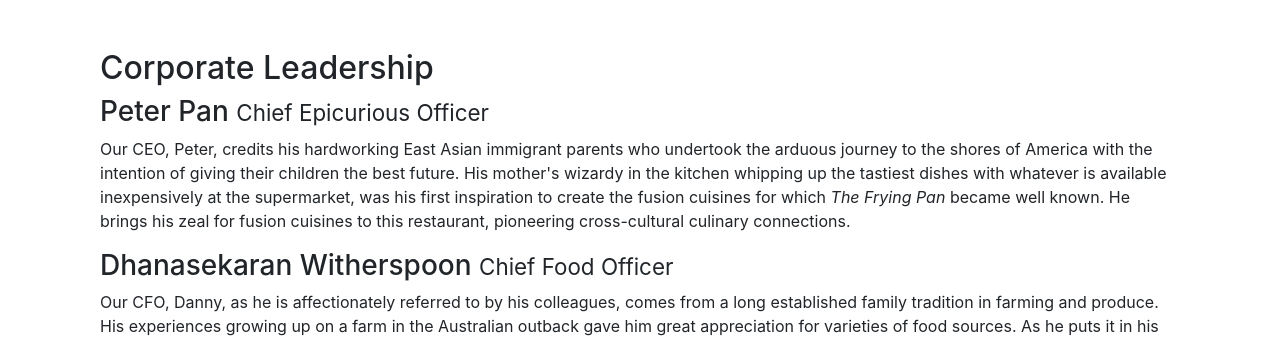
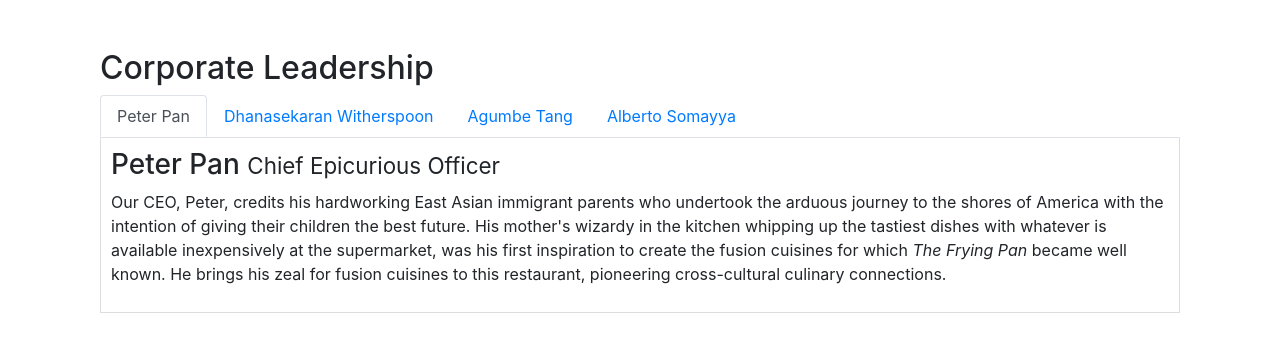
Before and after one commit to ZnS-20/Front-End-Web-UI-Framework-and-Tools-Bootstrap-4, a website: page aboutus.html in a window 1280 px wide. Shown: the part 978-1315 px from the top of the page. Drawn offline with nearby package versions, Linux system fonts and the light colour scheme.

Commit message:
Week3: Tabs, Pills and Toggle

```diff
--- a/aboutus.html
+++ b/aboutus.html
@@ -6,16 +6,12 @@
     <meta charset="utf-8">
     <meta name="viewport" content="width=device-width, initial-scale=1, shrink-to-fit=no">
     <meta http-equiv="x-ua-compatible" content="ie=edge">
-
     <!-- Bootstrap CSS -->
     <link rel="stylesheet" href="node_modules/bootstrap/dist/css/bootstrap.min.css">
     <link rel="stylesheet" href="node_modules/font-awesome/css/font-awesome.min.css">
     <link rel="stylesheet" href="node_modules/bootstrap-social/bootstrap-social.css">
     <link rel="stylesheet" href="css/styles.css">
-
-
     <title>Ristorante Con Fusion: About Us</title>
-
 </head>
 
 <body>
@@ -33,10 +29,8 @@
                     <li class="nav-item"><a class="nav-link" href="./contactus.html"><i class="fa fa-address-card"></i>Contact</a></li>
                 </ul>
             </div>
-
         </div>
     </nav>
-
     <header class="jumbotron">
         <div class="container">
             <div class="row row-header">
@@ -50,7 +44,6 @@
             </div>
         </div>
     </header>
-
     <div class="container">
         <div class="row">
             <ol class="col-12 breadcrumb">
@@ -62,11 +55,10 @@
                 <hr>
             </div>
         </div>
-
         <div class="row row-content">
             <div class="col-sm-6">
                 <h2>Our History</h2>
-                <p>Started in 2010, Ristorante con Fusion quickly established itself as a culinary icon par excellence in Hong Kong. With its unique brand of world fusion cuisine that can be found nowhere else, it enjoys patronage from the A-list clientele in Hong Kong.  Featuring four of the best three-star Michelin chefs in the world, you never know what will arrive on your plate the next time you visit us.</p>
+                <p>Started in 2010, Ristorante con Fusion quickly established itself as a culinary icon par excellence in Hong Kong. With its unique brand of world fusion cuisine that can be found nowhere else, it enjoys patronage from the A-list clientele in Hong Kong. Featuring four of the best three-star Michelin chefs in the world, you never know what will arrive on your plate the next time you visit us.</p>
                 <p>The restaurant traces its humble beginnings to <em>The Frying Pan</em>, a successful chain started by our CEO, Mr. Peter Pan, that featured for the first time the world's best cuisines in a pan.</p>
             </div>
             <div class="col-12 col-sm-6">
@@ -99,19 +91,40 @@
                 </blockquote>
             </div>
         </div>
-
-
         <div class="row row-content">
             <div class="col-12">
                 <h2>Corporate Leadership</h2>
+                <ul class="nav nav-tabs">
+                    <li class="nav-item">
+                        <a href="#peter" class="nav-link active" role="tab" data-toggle="tab">Peter Pan</a>
+                    </li>
+                    <li class="nav-item">
+                        <a href="#dhanasekaran" class="nav-link" role="tab" data-toggle="tab">Dhanasekaran Witherspoon</a>
+                    </li>
+                    <li>
+                        <a href="#agumbe" class="nav-link" role="tab" data-toggle="tab">Agumbe Tang</a>
+                    </li>
+                    <li>
+                        <a href="#alberto" class="nav-link" role="tab" data-toggle="tab">Alberto Somayya</a>
+                    </li>
+                </ul>
+                <div class="tab-content">
+                    <div class="tab-pane fade show active" role="tabpanel" id="peter">
                         <h3>Peter Pan <small>Chief Epicurious Officer</small></h3>
                         <p class="d-sm-block d-none">Our CEO, Peter, credits his hardworking East Asian immigrant parents who undertook the arduous journey to the shores of America with the intention of giving their children the best future. His mother's wizardy in the kitchen whipping up the tastiest dishes with whatever is available inexpensively at the supermarket, was his first inspiration to create the fusion cuisines for which <em>The Frying Pan</em> became well known. He brings his zeal for fusion cuisines to this restaurant, pioneering cross-cultural culinary connections.</p>
+                    </div>
+                    <div class="tab-pane fade" role="tabpanel" id="dhanasekaran">
                         <h3>Dhanasekaran Witherspoon <small>Chief Food Officer</small></h3>
                         <p class="d-sm-block d-none">Our CFO, Danny, as he is affectionately referred to by his colleagues, comes from a long established family tradition in farming and produce. His experiences growing up on a farm in the Australian outback gave him great appreciation for varieties of food sources. As he puts it in his own words, <em>Everything that runs, wins, and everything that stays, pays!</em></p>
+                    </div>
+                    <div class="tab-pane fade" role="tabpanel" id="agumbe">
                         <h3>Agumbe Tang <small>Chief Taste Officer</small></h3>
                         <p class="d-sm-block d-none">Blessed with the most discerning gustatory sense, Agumbe, our CTO, personally ensures that every dish that we serve meets his exacting tastes. Our chefs dread the tongue lashing that ensues if their dish does not meet his exacting standards. He lives by his motto, <em>You click only if you survive my lick.</em></p>
+                    </div>
+                    <div class="tab-pane fade" role="tabpanel" id="alberto">
                         <h3>Alberto Somayya <small>Executive Chef</small></h3>
                         <p class="d-sm-block d-none">Award winning three-star Michelin chef with wide International experience having worked closely with whos-who in the culinary world, he specializes in creating mouthwatering Indo-Italian fusion experiences. He says, <em>Put together the cuisines from the two craziest cultures, and you get a winning hit! Amma Mia!</em></p>
+                    </div>
                 </div>
             </div>
             <div class="row row-content">
@@ -159,7 +172,6 @@
                 <div class="col-12 col-sm-3"></div>
             </div>
         </div>
-
         <footer class="footer">
             <div class="container">
                 <div class="row">
@@ -205,8 +217,6 @@
         <script src="node_modules/jquery/dist/jquery.slim.min.js"></script>
         <script src="node_modules/popper.js/dist/umd/popper.min.js"></script>
         <script src="node_modules/bootstrap/dist/js/bootstrap.min.js"></script>
-
-
 </body>
 
 </html>
--- a/css/styles.css
+++ b/css/styles.css
@@ -37,3 +37,10 @@ body{
 .navbar{
 	background-color: #512DA8;
 }
+
+.tab-content{
+	border-right: 1px solid #ddd;
+	border-left: 1px solid #ddd;
+	border-bottom: 1px solid #ddd;
+	padding: 10px;
+}
```
Lines whose indentation alone changed are shown as unchanged.
